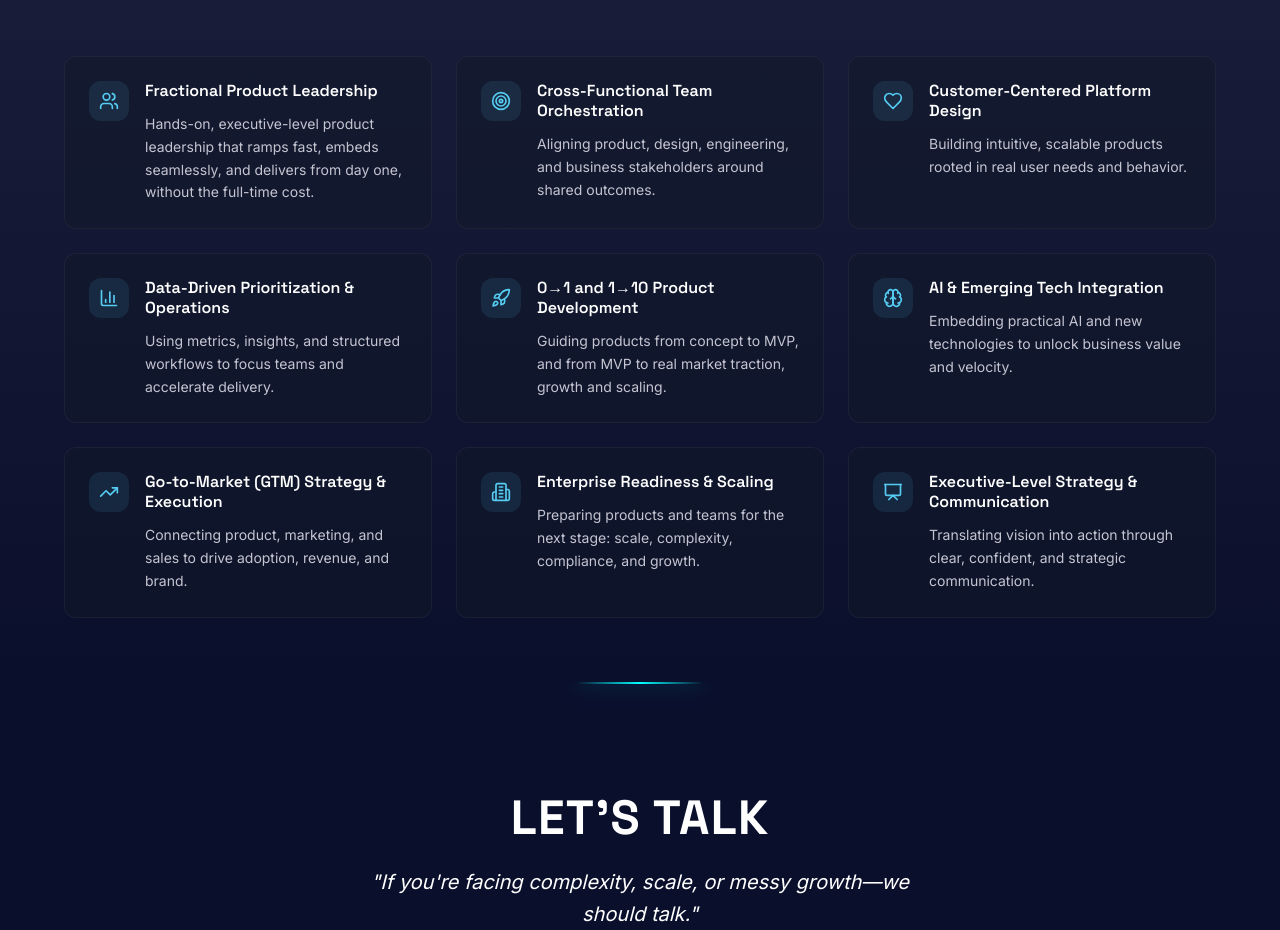
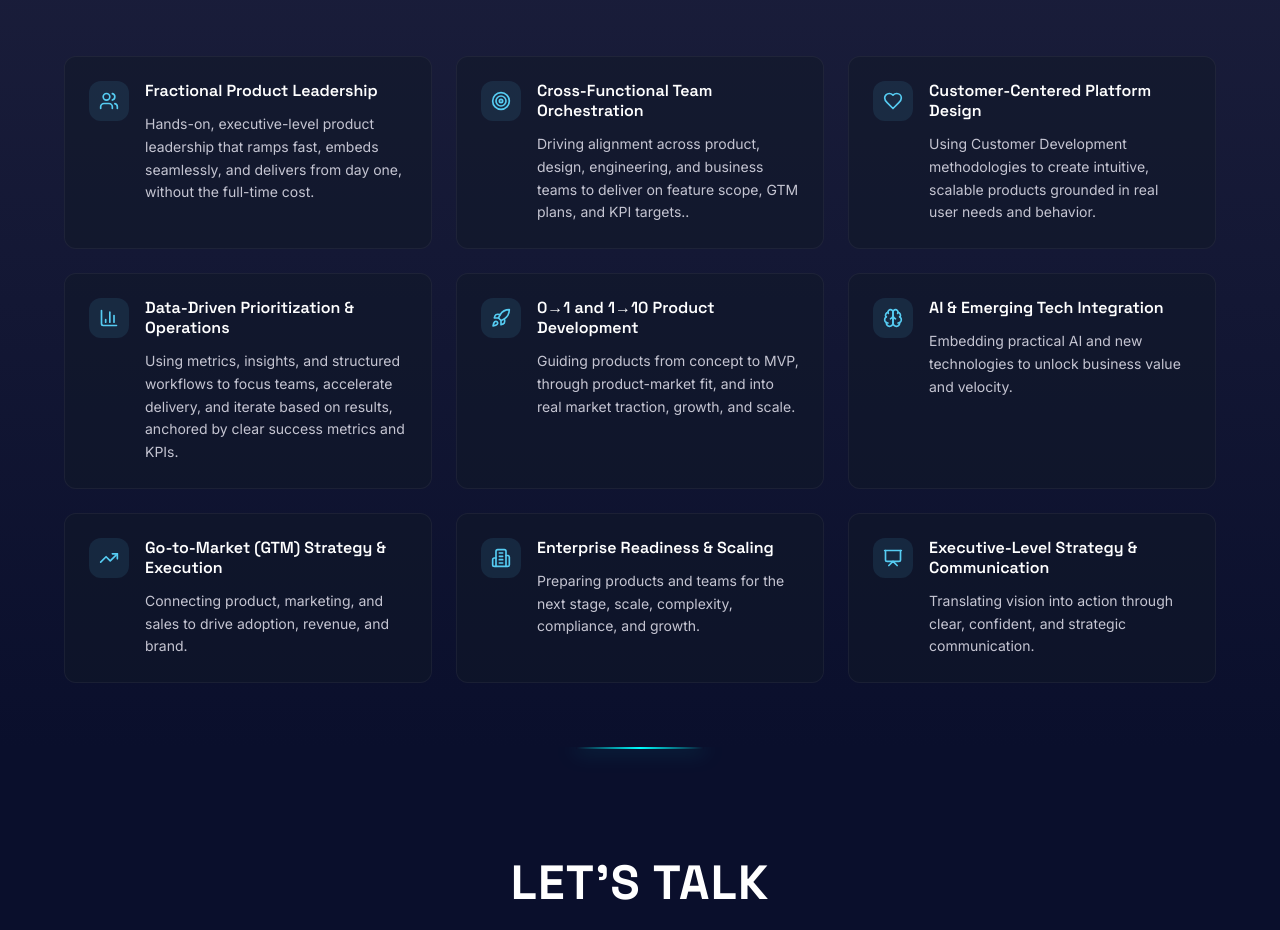
Before and after one commit to teejay73/noasa-consulting-launchpad, a React (Vite) app: page / in a window 1280 px wide. Shown: the part 1880-2810 px from the top of the page. Built offline with nearby package versions, Linux system fonts and the light colour scheme.

Commit message:
Update high impact capabilities copy
Updated descriptions for all nine "Where Noasa Consulting Makes a High Impact" items in `src/components/CapabilitiesGrid.tsx` with the provided text.

```diff
--- a/src/components/CapabilitiesGrid.tsx
+++ b/src/components/CapabilitiesGrid.tsx
@@ -11,22 +11,22 @@ const capabilities = [
   {
     title: "Cross-Functional Team Orchestration",
     icon: Target,
-    description: "Aligning product, design, engineering, and business stakeholders around shared outcomes."
+    description: "Driving alignment across product, design, engineering, and business teams to deliver on feature scope, GTM plans, and KPI targets.."
   },
   {
     title: "Customer-Centered Platform Design",
     icon: Heart,
-    description: "Building intuitive, scalable products rooted in real user needs and behavior."
+    description: "Using Customer Development methodologies to create intuitive, scalable products grounded in real user needs and behavior."
   },
   {
     title: "Data-Driven Prioritization & Operations",
     icon: BarChart3,
-    description: "Using metrics, insights, and structured workflows to focus teams and accelerate delivery."
+    description: "Using metrics, insights, and structured workflows to focus teams, accelerate delivery, and iterate based on results, anchored by clear success metrics and KPIs."
   },
   {
     title: "0→1 and 1→10 Product Development",
     icon: Rocket,
-    description: "Guiding products from concept to MVP, and from MVP to real market traction, growth and scaling."
+    description: "Guiding products from concept to MVP, through product-market fit, and into real market traction, growth, and scale."
   },
   {
     title: "AI & Emerging Tech Integration",
@@ -41,7 +41,7 @@ const capabilities = [
   {
     title: "Enterprise Readiness & Scaling",
     icon: Building2,
-    description: "Preparing products and teams for the next stage: scale, complexity, compliance, and growth."
+    description: "Preparing products and teams for the next stage, scale, complexity, compliance, and growth."
   },
   {
     title: "Executive-Level Strategy & Communication",
```
